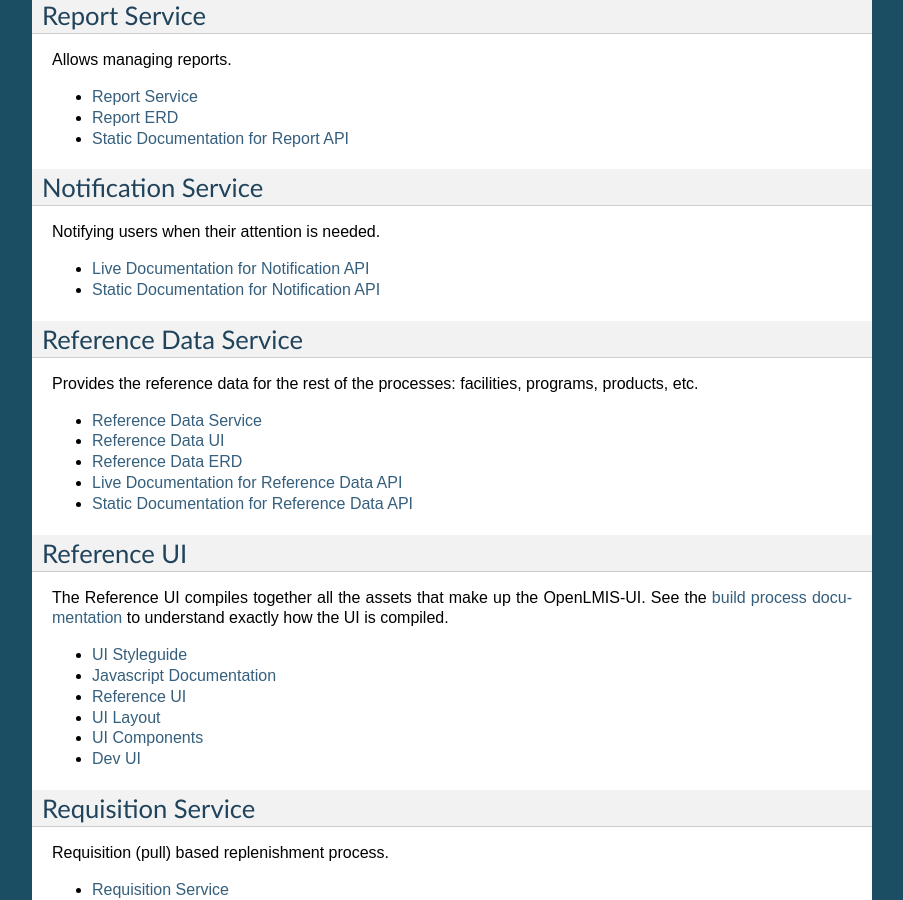
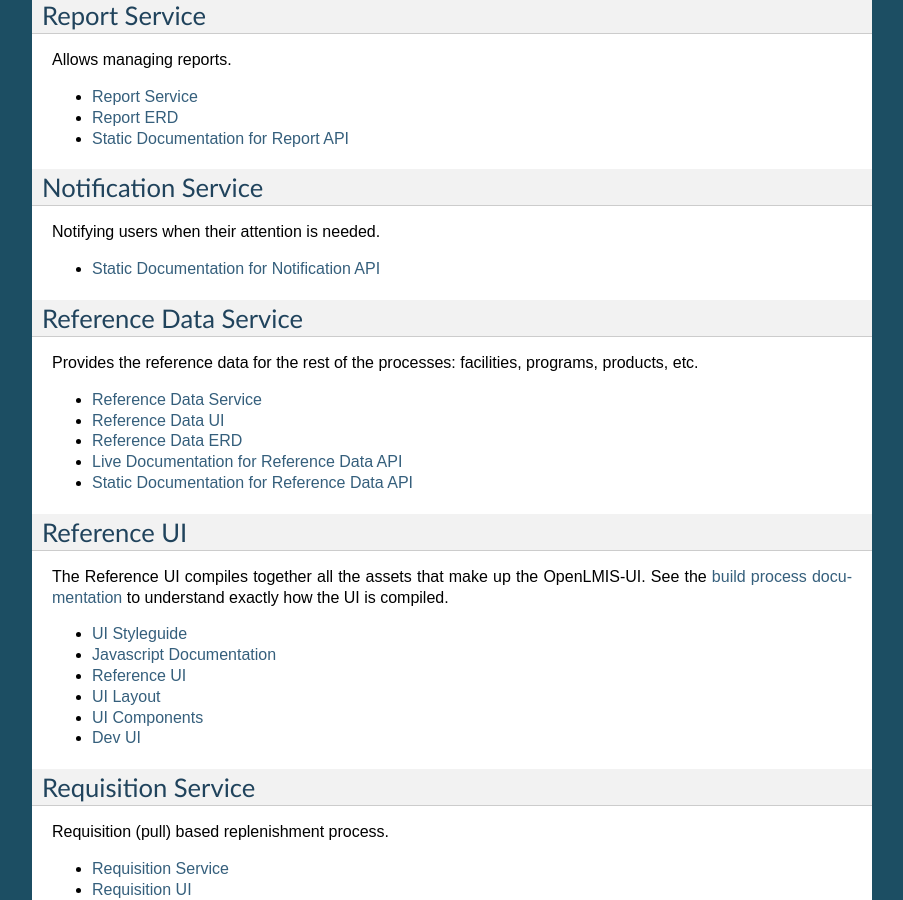
Before and after one commit to OpenLMIS/openlmis-ref-distro, a Sphinx documentation site: the page built from docs/source/components/index.rst, in a window 1280 px wide and 900 px high, scrolled down 657 px. Shown: the whole window, without its empty margins (198-1101 px from the left). Built offline with Sphinx 7.4.7, drawn with Linux system fonts in a browser that asks for light colours; pages that are not in the unit, such as notebooks, are missing from menus.

Commit message:
bump notification comp doc

```diff
--- a/docs/source/components/index.rst
+++ b/docs/source/components/index.rst
@@ -50,8 +50,7 @@
 
 Notifying users when their attention is needed.
 
-- `Live Documentation for Notification API <http://test.openlmis.org/notification/docs/#/default>`_
-- `Static Documentation for Notification API <http://build.openlmis.org/job/OpenLMIS-notification-service/lastSuccessfulBuild/artifact/build/resources/main/api-definition.html>`_
+- `Static Documentation for Notification API <http://build.openlmis.org/job/OpenLMIS-notification-service/117/artifact/build/resources/main/api-definition.html>`_
 
 **********************
 Reference Data Service
```
